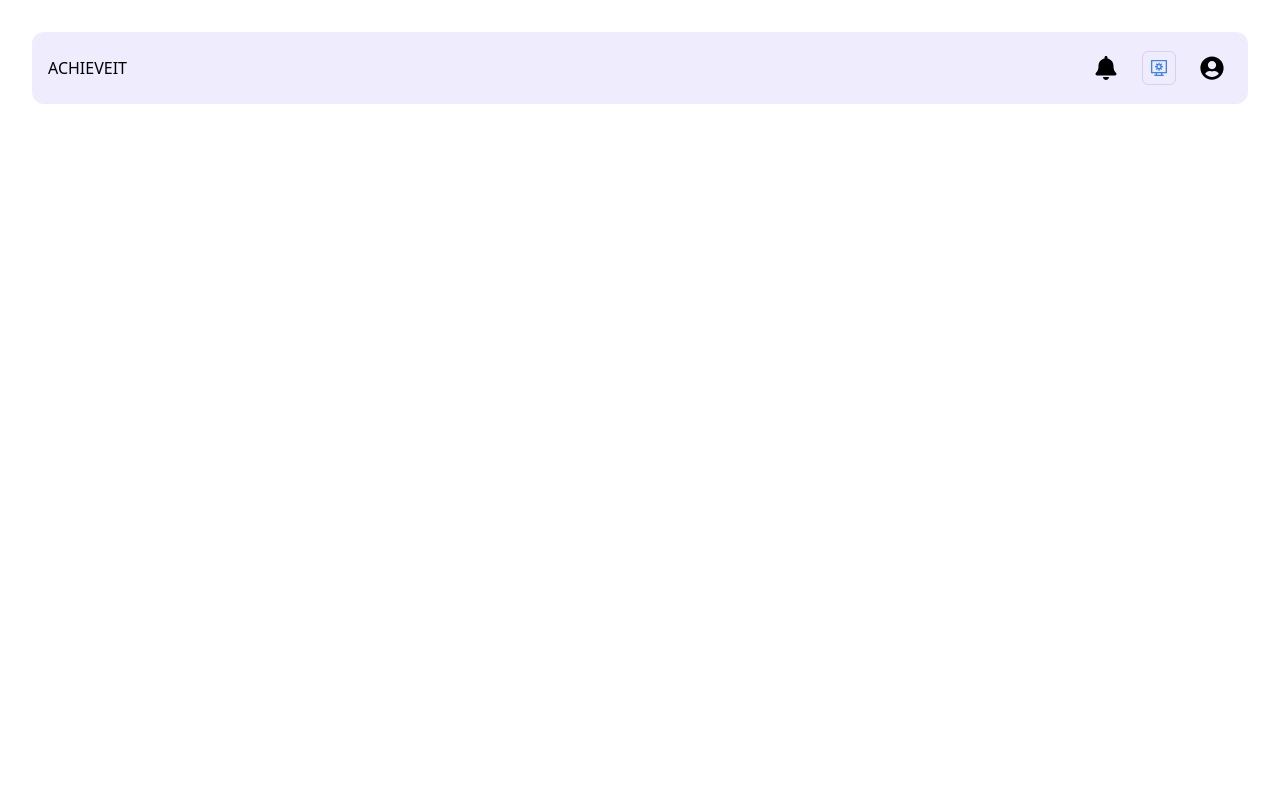
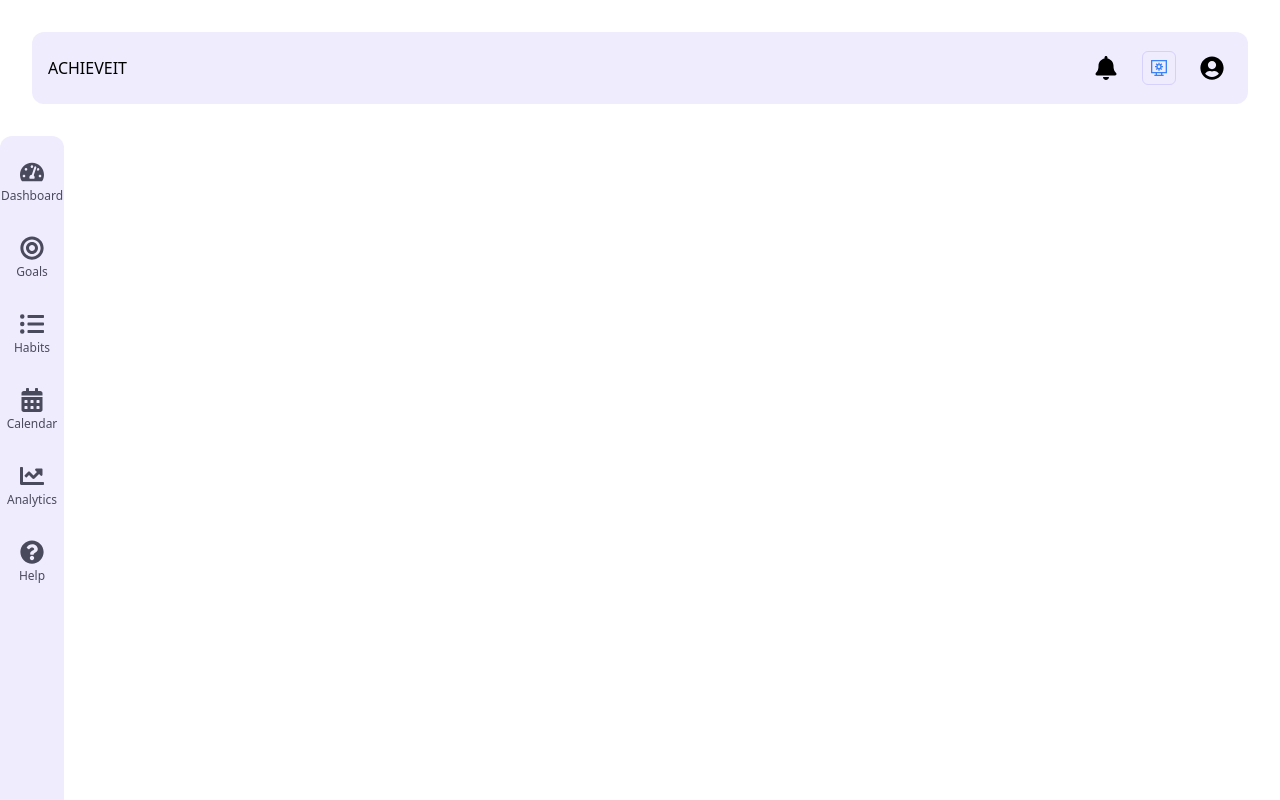
Before and after one commit to maximistic/AchieveIt, a Next.js app: page /components/sidebar in a window 1280 px wide. Shown: the top 800 px of the page. Built offline with nearby package versions, Linux system fonts and the light colour scheme.

Commit message:
sidebar dummy components

```diff
--- /dev/null
+++ b/app/components/sidebar/SidebarData.ts
@@ -0,0 +1,17 @@
+import { IconType } from "react-icons";
+import { FaTachometerAlt, FaBullseye, FaCalendarAlt, FaChartLine, FaQuestionCircle, FaListUl } from "react-icons/fa";
+
+export interface SidebarItem {
+  label: string;
+  icon: IconType;
+  path: string;
+}
+
+export const sidebarItems: SidebarItem[] = [
+  { label: "Dashboard", icon: FaTachometerAlt, path: "/dashboard" },
+  { label: "Goals", icon: FaBullseye, path: "/goals" },
+  { label: "Habits", icon: FaListUl, path: "/habits" },
+  { label: "Calendar", icon: FaCalendarAlt, path: "/calendar" },
+  { label: "Analytics", icon: FaChartLine, path: "/analytics" },
+  { label: "Help", icon: FaQuestionCircle, path: "/help" },
+];
--- /dev/null
+++ b/app/components/sidebar/SidebarIcon.tsx
@@ -0,0 +1,21 @@
+"use client";
+import React from "react";
+import Link from "next/link";
+import { IconType } from "react-icons";
+
+interface SidebarIconProps {
+  icon: IconType;
+  label: string;
+  path: string;
+}
+
+const SidebarIcon: React.FC<SidebarIconProps> = ({ icon: Icon, label, path }) => {
+  return (
+    <Link href={path} className="flex flex-col items-center justify-center p-2 hover:bg-[var(--color-bg-hover)] rounded-lg transition-colors duration-200">
+      <Icon className="w-6 h-6 text-[var(--color-text-secondary)]" />
+      <span className="text-xs text-[var(--color-text-secondary)] mt-1">{label}</span>
+    </Link>
+  );
+};
+
+export default SidebarIcon;
--- a/app/components/sidebar/page.tsx
+++ b/app/components/sidebar/page.tsx
@@ -1,15 +1,21 @@
 "use client";
-import * as React from 'react'
+import * as React from "react";
+import SidebarIcon from "./SidebarIcon";
+import { sidebarItems } from "./SidebarData";
 
-function page() {
+const Sidebar = () => {
   return (
-    <div className='bg-[var(--color-bg)] text-[var(--color-text)]'>
+    <div className="h-screen w-16 bg-[var(--color-bg-secondary)] flex flex-col items-center justify-between py-4 rounded-xl">
+      <div className="flex flex-col items-center space-y-4">
+        {sidebarItems.map((item, index) => (
+          <SidebarIcon key={index} icon={item.icon} label={item.label} path={item.path} />
+        ))}
+      </div>
+    </div>
+  );
+};
 
-    </div>
-  )
-}
-
-export default page
+export default Sidebar;
 
 
 /*
```
